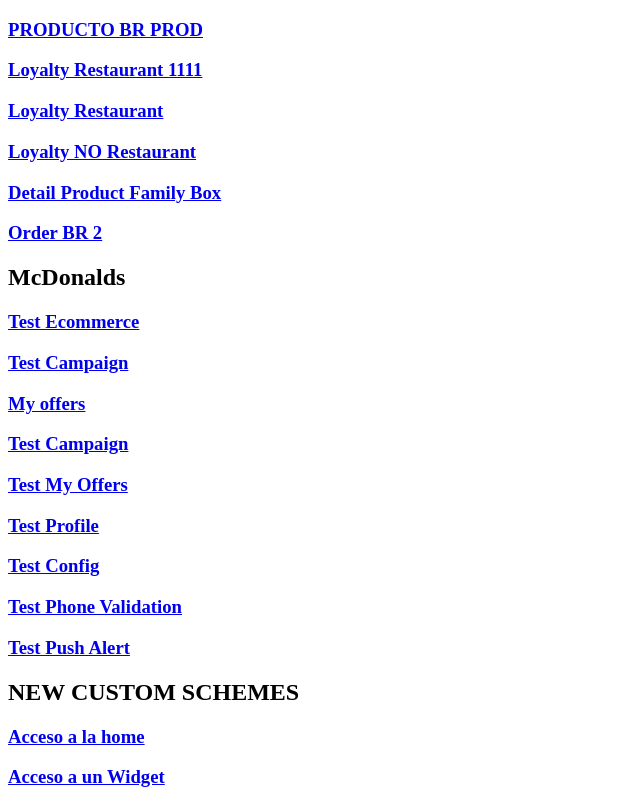
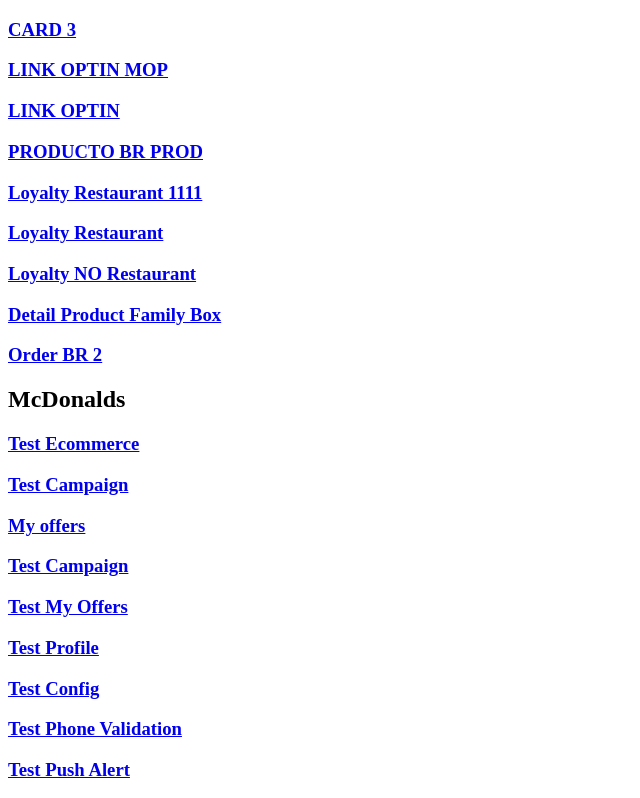
Before and after one commit to Beni84/Beni84.github.io, a plain HTML site: page index.html in a window 1280 px wide. Shown: the top 798 px of the page, without its empty margins (0-640 px from the left). Drawn offline with Linux system fonts and the light colour scheme.

Commit message:
Update index.html

```diff
--- a/index.html
+++ b/index.html
@@ -1,6 +1,13 @@
 <!DOCTYPE html>
 <html>
  <body>
+
+  <p><h3><a href="https://d2eay.app.goo.gl/?link=https://www.mcdonalds.com.br/card%3Fp%3D1&afl=https://www.mcdonalds.com.br/apps&apn=com.mcdo.mcdonalds&ibi=com.mcdo.mcdonalds&ifl=https://www.mcdonalds.com.br/apps&isi=1114009187&dfl=https://www.mcdonalds.com.br/apps">CARD 3</a></h3></p>
+
+  <p><h3><a href="https://d2eay.app.goo.gl/?link=https://www.mcdonalds.com.br/loyalty_optin?c%3DBR%26r%3DFUN%26a%3Dmop&apn=com.mcdo.mcdonalds&isi=1114009187&ibi=com.mcdo.mcdonalds&dfl=https://www.mcdonalds.com.br/ecommerce_loyalty?c%3DBR%26id%3D63e28cb91bb99c0d7d15c548&collection_id=54454258574">LINK OPTIN MOP</a></h3></p>
+
+  <p><h3><a href="https://d2eay.app.goo.gl/?link=https://www.mcdonalds.com.br/loyalty_optin?c%3DBR%26r%3DFUN&apn=com.mcdo.mcdonalds&isi=1114009187&ibi=com.mcdo.mcdonalds&dfl=https://www.mcdonalds.com.br/ecommerce_loyalty?c%3DBR%26id%3D63e28cb91bb99c0d7d15c548&collection_id=54454258574">LINK OPTIN</a></h3></p>
+
 
  <p><h3><a href="https://d2eay.app.goo.gl/?link=https://www.mcdonalds.com.br/apps/ecommerce?c%3DBR%26a%3DMOP%26id%3D613507&apn=com.mcdo.mcdonalds&isi=1114009187&ibi=com.mcdo.mcdonalds&dfl=http://www.mcdonalds.br/apps">PRODUCTO BR PROD</a></h3></p>
 
```
